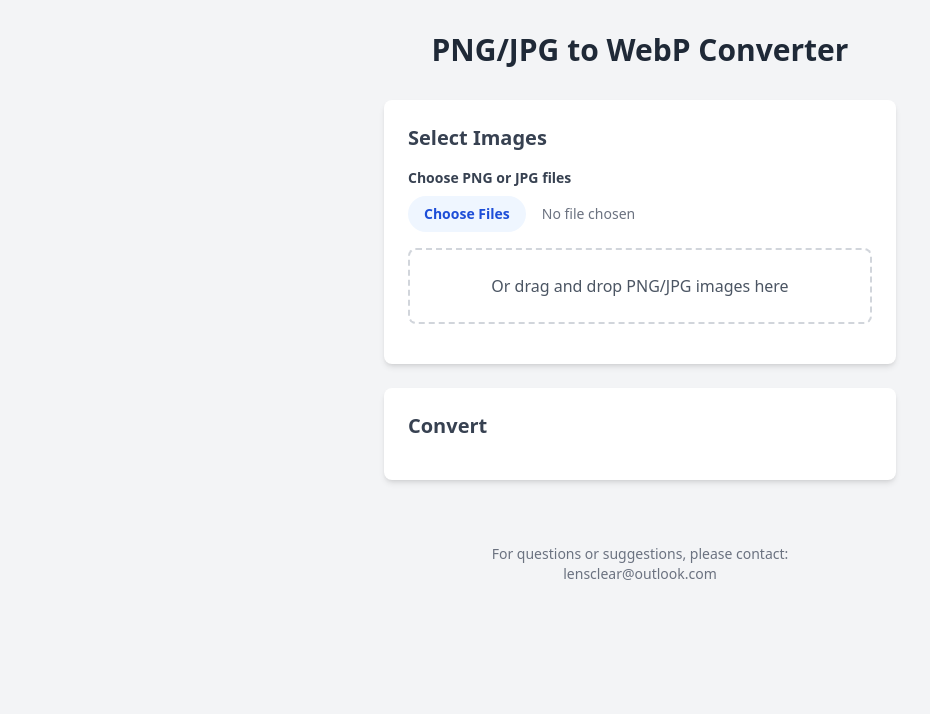
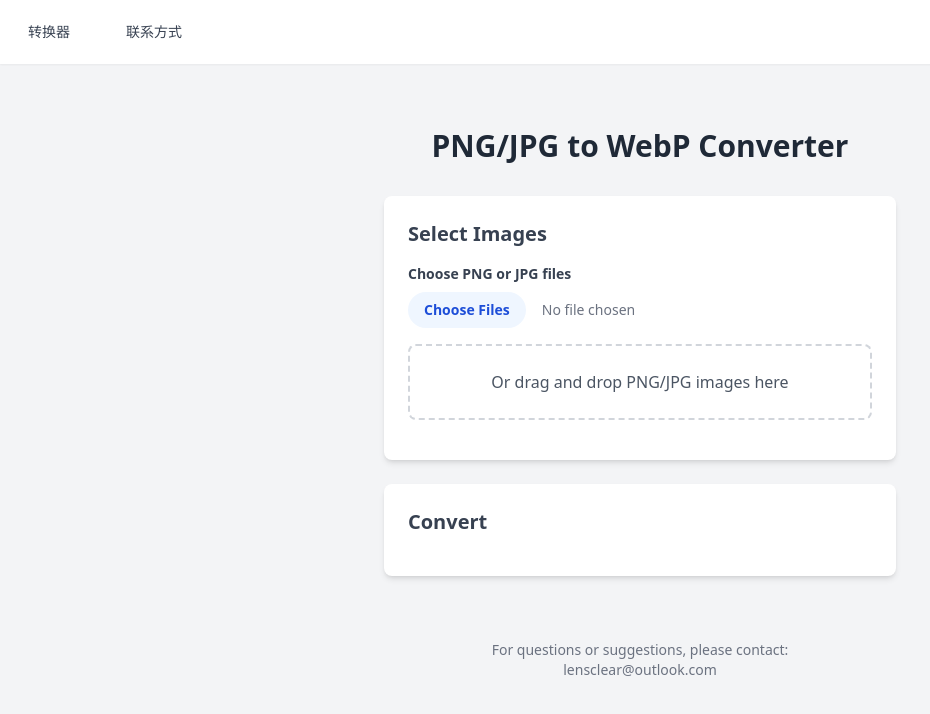
Before and after one commit to forleoliang/JPGConvert, a plain HTML site: page index.html in a window 1280 px wide. Shown: the whole page, without its empty margins (0-930 px from the left). Drawn offline with nearby package versions, Linux system fonts and the light colour scheme.

Commit message:
Your commit message

```diff
--- a/index.html
+++ b/index.html
@@ -9,6 +9,18 @@
     <script src="https://cdnjs.cloudflare.com/ajax/libs/browser-image-compression/2.0.2/browser-image-compression.js"></script>
 </head>
 <body class="bg-gray-100 font-sans antialiased">
+    <!-- Navigation Bar -->
+    <nav class="bg-white shadow-sm mb-8">
+        <div class="container mx-auto px-4">
+            <div class="flex justify-between items-center h-16">
+                <div class="flex space-x-8">
+                    <a href="#" class="text-gray-700 hover:text-blue-500 px-3 py-2 rounded-md text-sm font-medium">转换器</a>
+                    <a href="mailto:lensclear@outlook.com" class="text-gray-700 hover:text-blue-500 px-3 py-2 rounded-md text-sm font-medium">联系方式</a>
+                </div>
+            </div>
+        </div>
+    </nav>
+
     <div class="container mx-auto p-8 max-w-xl">
         <h1 class="text-3xl font-bold text-gray-800 mb-8 text-center">PNG/JPG to WebP Converter</h1>
 
```
